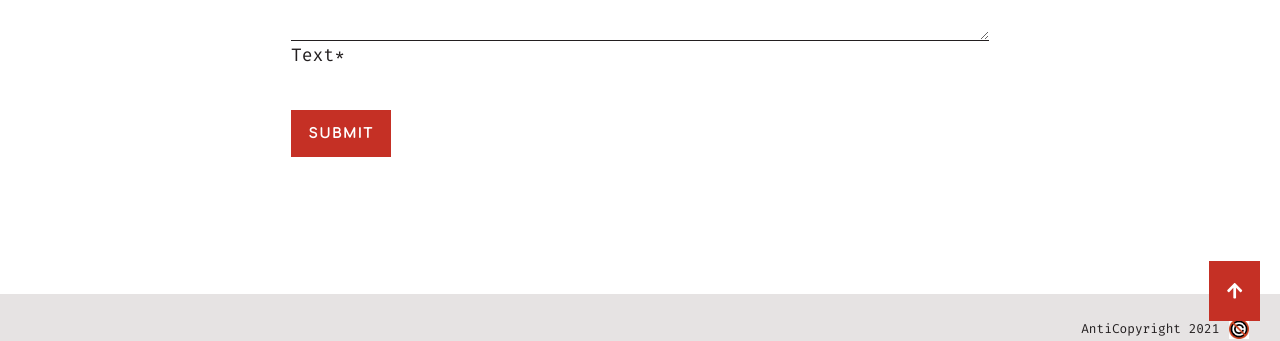
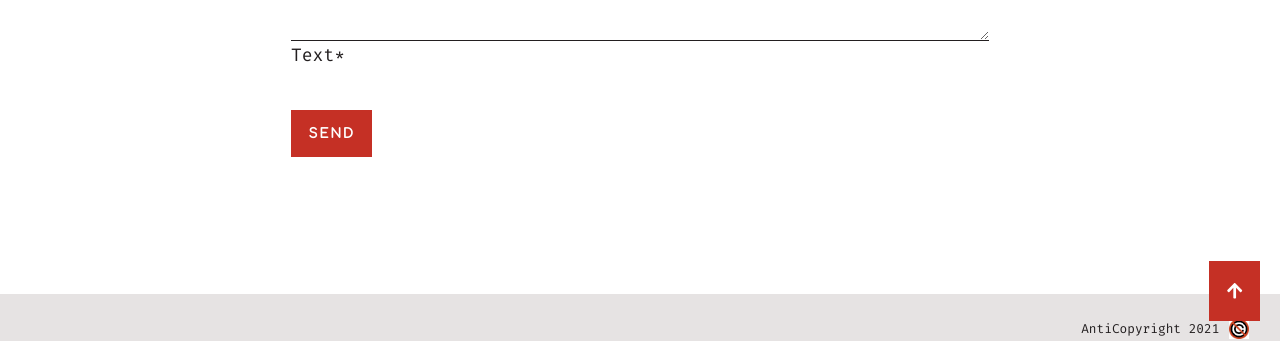
Before and after one commit to colibreradio/colibreradiotest, a Jekyll site: the page built from index.markdown, in a window 1280 px wide and 900 px high, scrolled down 1639 px. Shown: the part 535-876 px from the top of the window. Built offline with Jekyll 4.4.1, drawn with Linux system fonts in a browser that asks for light colours; nearby versions of some CDN libraries; a script that is not in the unit is left out.

Commit message:
Update mainsection.html

```diff
--- a/_includes/mainsection.html
+++ b/_includes/mainsection.html
@@ -36,20 +36,20 @@
         <h3 class="primarycolor">Contact Us</h3>
     </div>
 
-    <form id="myForm" class="form-container" data-netlify="true">
+    <form name="contact" class="form-container" method="POST" data-netlify="true">
         <!--Grid row-->
         <input type="text" id="name" name="name" class="form-control" required>
         <label for="name" id="namelabel">Your Name*</label>
         <!--Grid row-->
-        <input type="text" id="email" name="email" class="form-control">
+        <input type="email" id="email" name="email" class="form-control">
         <label for="email" id="emaillabel">Email</label>
         <!--Grid row-->
-        <textarea type="text" id="body" name="body" class="form-control textarea" required></textarea>
+        <textarea type="text" id="body" name="message" class="form-control textarea" required></textarea>
         <label for="message" id="messagelabel">Text*</label>
         <div class="mt-1">
-            <button id="submit" class="btn">Submit</button>
+            <button type="submit" class="btn">Send</button>
         </div>
-    </form>
+      </form>
 
 
 </section>
```
